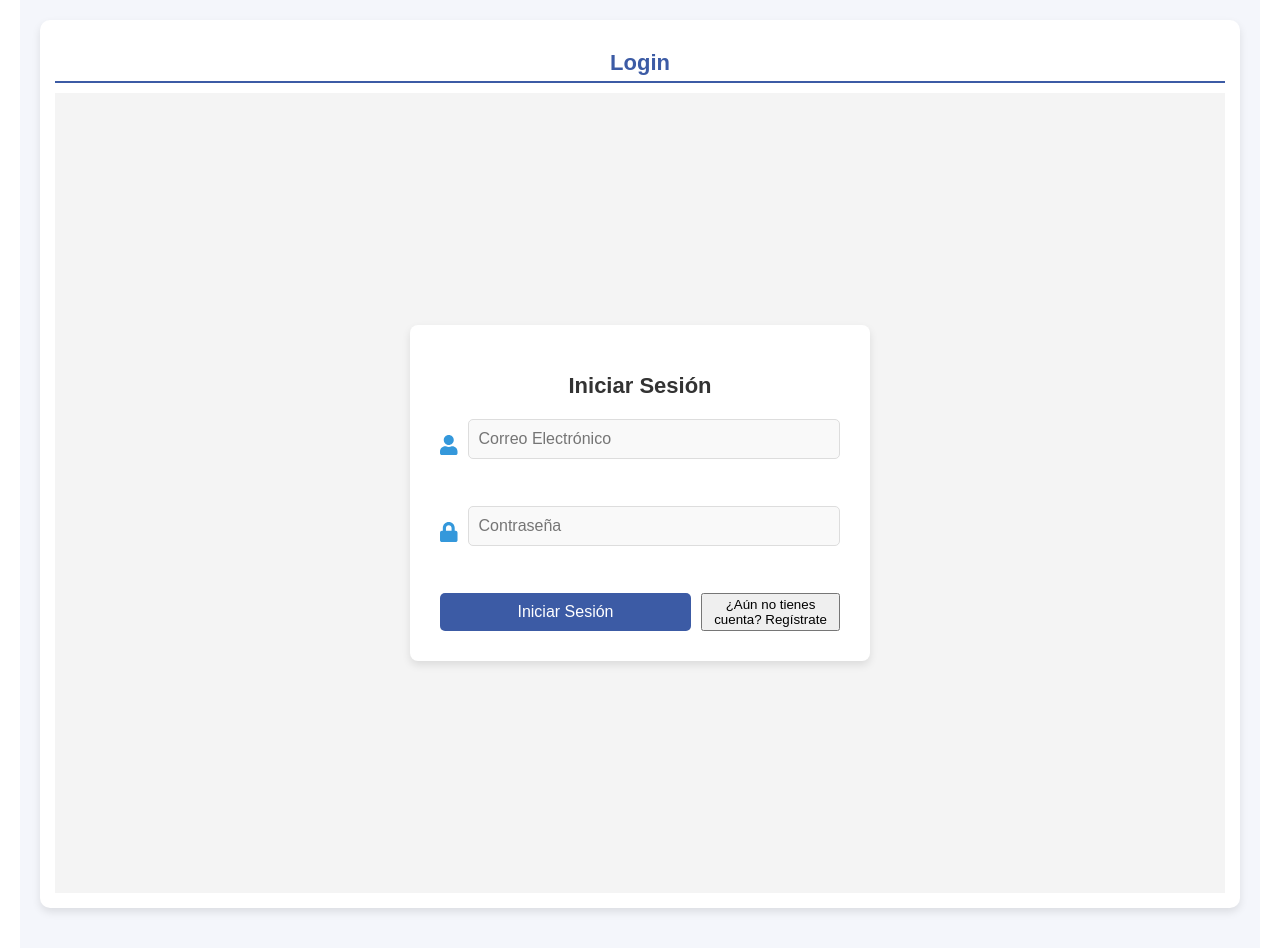
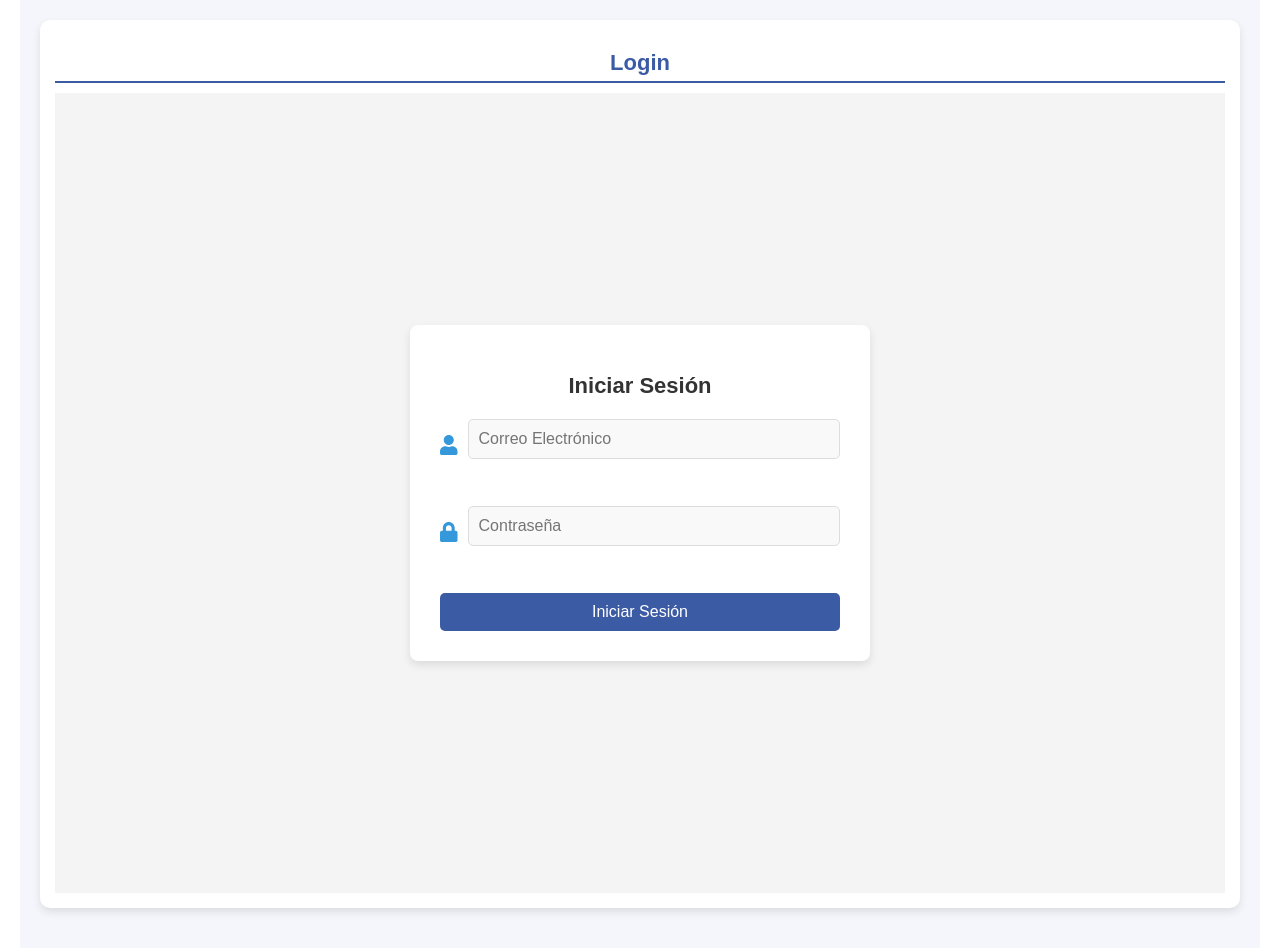
Before and after one commit to iris050709/react_sr_apweb, a React (Create React App) app: page / in a window 1280 px wide. Built offline with nearby package versions, Linux system fonts and the light colour scheme; no server answers.

Commit message:
CHEC LOGIN

```diff
--- a/src/App.js
+++ b/src/App.js
@@ -87,7 +87,7 @@ const App = () => {
             {!loggedIn ? (
                 <div className="section">
                     <h1>Login</h1>
-                    <LoginForm onLogin={handleLogin} onRegisterRedirect={addUser} />
+                    <LoginForm onLogin={handleLogin} />
                 </div>
             ) : (
                 <>
--- a/src/components/Login.jsx
+++ b/src/components/Login.jsx
@@ -1,9 +1,8 @@
 import React, { useState } from "react";
 import './LoginForm.css';
 import { FaUser, FaLock } from "react-icons/fa";
-import { useHistory } from "react-router-dom";  // Usamos el hook useHistory de React Router
 
-const LoginForm = ({ onLogin, onRegisterRedirect }) => {
+const LoginForm = ({ onLogin }) => {
     const [correo, setCorreo] = useState('');
     const [password, setPassword] = useState('');
     const [error, setError] = useState('');
@@ -55,13 +54,6 @@ const LoginForm = ({ onLogin, onRegisterRedirect }) => {
                     </div>
                     <div className="form-buttons">
                         <button className="submit-button" type="submit">Iniciar Sesión</button>
-                        <button
-                            type="button"
-                            className="register-button"
-                            onClick={onRegisterRedirect}  // Llamamos a la función para mostrar el formulario de registro
-                        >
-                            ¿Aún no tienes cuenta? Regístrate
-                        </button>
                     </div>
                 </form>
             </div>
@@ -69,5 +61,4 @@ const LoginForm = ({ onLogin, onRegisterRedirect }) => {
     );
 };
 
-
 export default LoginForm;
```
